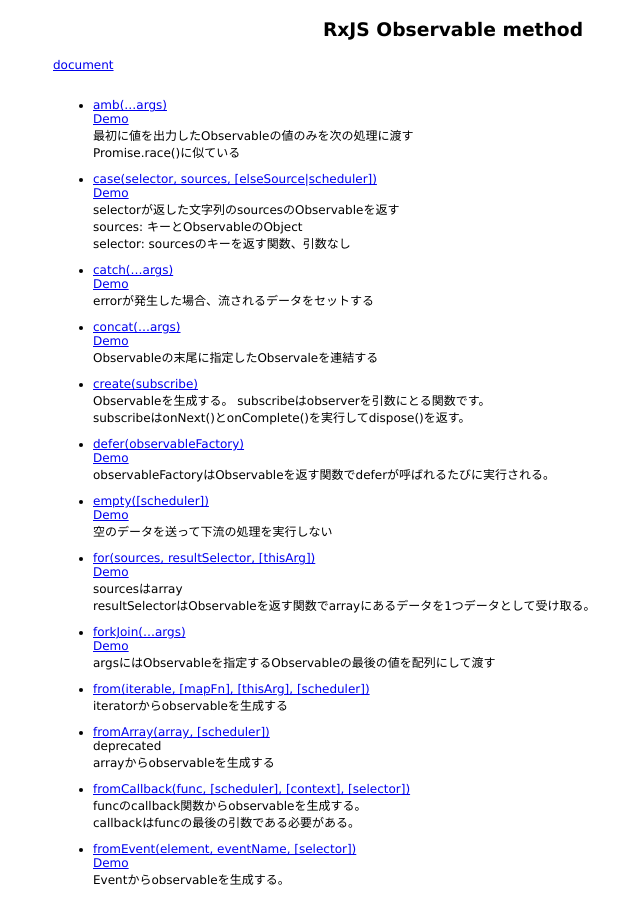
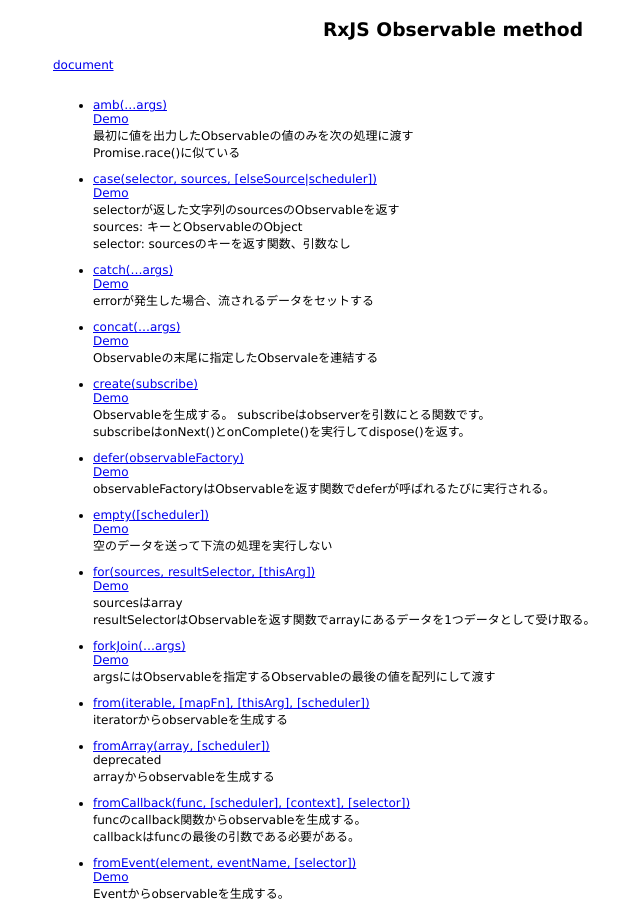
Before and after one commit to 38elements/38elements.github.com, a Jekyll site: the page built from _posts/2015-01-04-rxjs-observale-method.md, in a window 1280 px wide and 900 px high. Shown: the whole window, without its empty margins (187-827 px from the left). Built offline with Jekyll 4.4.1, drawn with Linux system fonts in a browser that asks for light colours; Markdown is read by kramdown in place of the engine named in the settings.

Commit message:
Update 2015-01-04-rxjs-observale-method.md

```diff
--- a/_posts/2015-01-04-rxjs-observale-method.md
+++ b/_posts/2015-01-04-rxjs-observale-method.md
@@ -25,6 +25,7 @@ errorが発生した場合、流されるデータをセットする
 Observableの末尾に指定したObservaleを連結する
 
 * [create(subscribe)](https://github.com/Reactive-Extensions/RxJS/blob/master/doc/api/core/operators/create.md)
+[Demo](http://jsdo.it/38elements/rxjs-create)
 Observableを生成する。
 subscribeはobserverを引数にとる関数です。
 subscribeはonNext()とonComplete()を実行してdispose()を返す。
```
